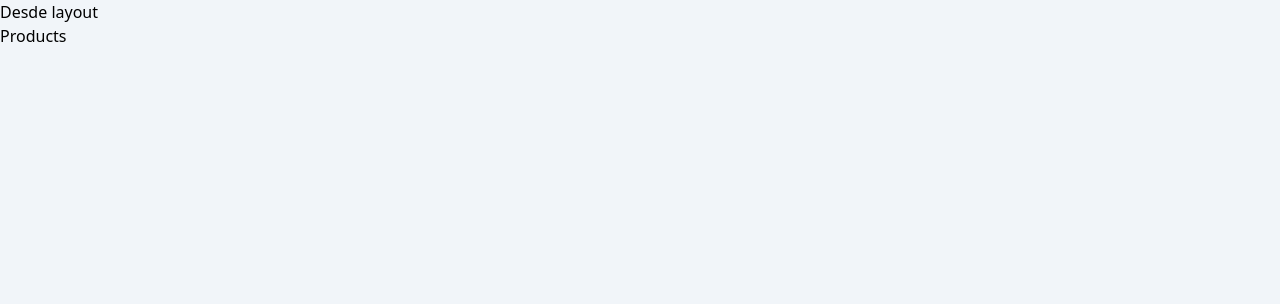
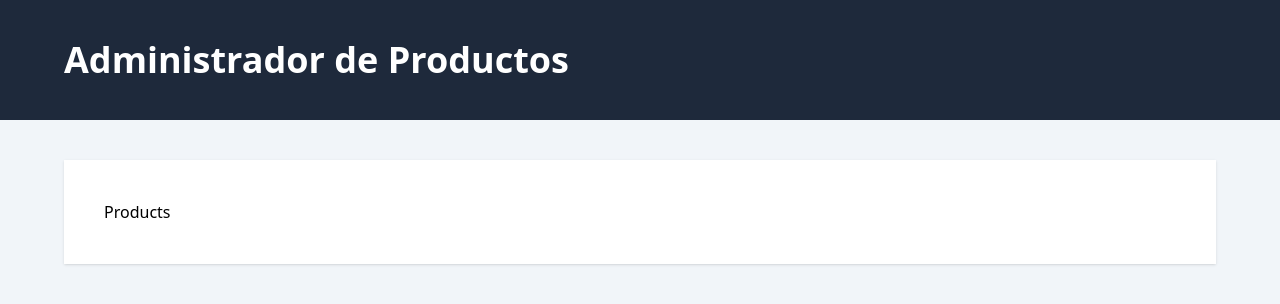
Before and after one commit to FrancoSilva77/crm-pern-ts-react, a React (Vite) app: page / in a window 1280 px wide. Shown: the top 304 px of the page. Built offline with nearby package versions, Linux system fonts and the light colour scheme.

Commit message:
Main Layout add

```diff
--- a/src/layouts/Layout.tsx
+++ b/src/layouts/Layout.tsx
@@ -3,8 +3,17 @@
 export default function Layout() {
   return (
     <>
-    <h1>Desde layout</h1>
-      <Outlet />
+      <header className="bg-slate-800">
+        <div className="mx-auto max-w-6xl py-10">
+          <h1 className="text-4xl font-extrabold text-white">
+            Administrador de Productos
+          </h1>
+        </div>
+      </header>
+
+      <main className="mt-10 mx-auto max-w-6xl  p-10 bg-white shadow">
+        <Outlet />
+      </main>
     </>
   );
 }
```
